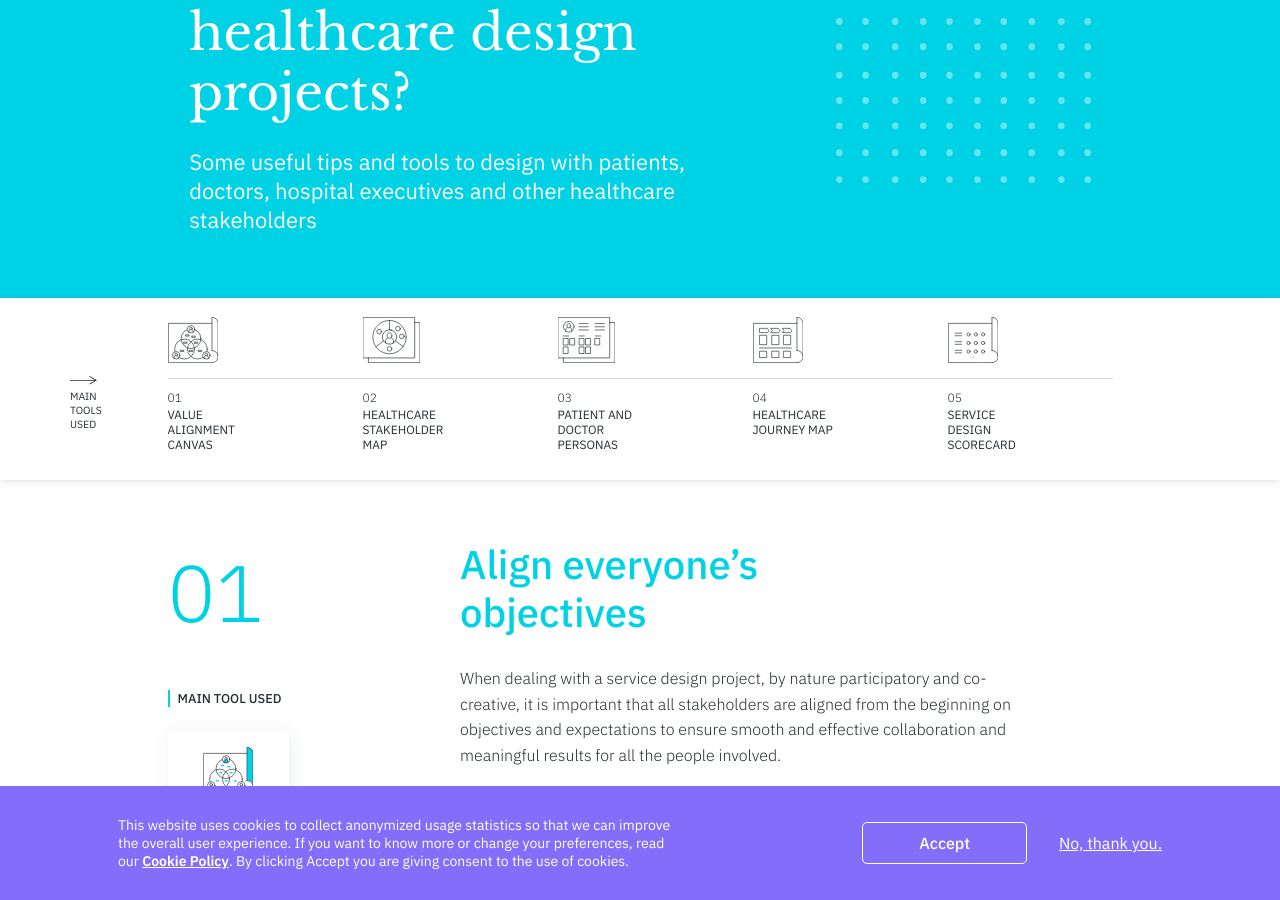
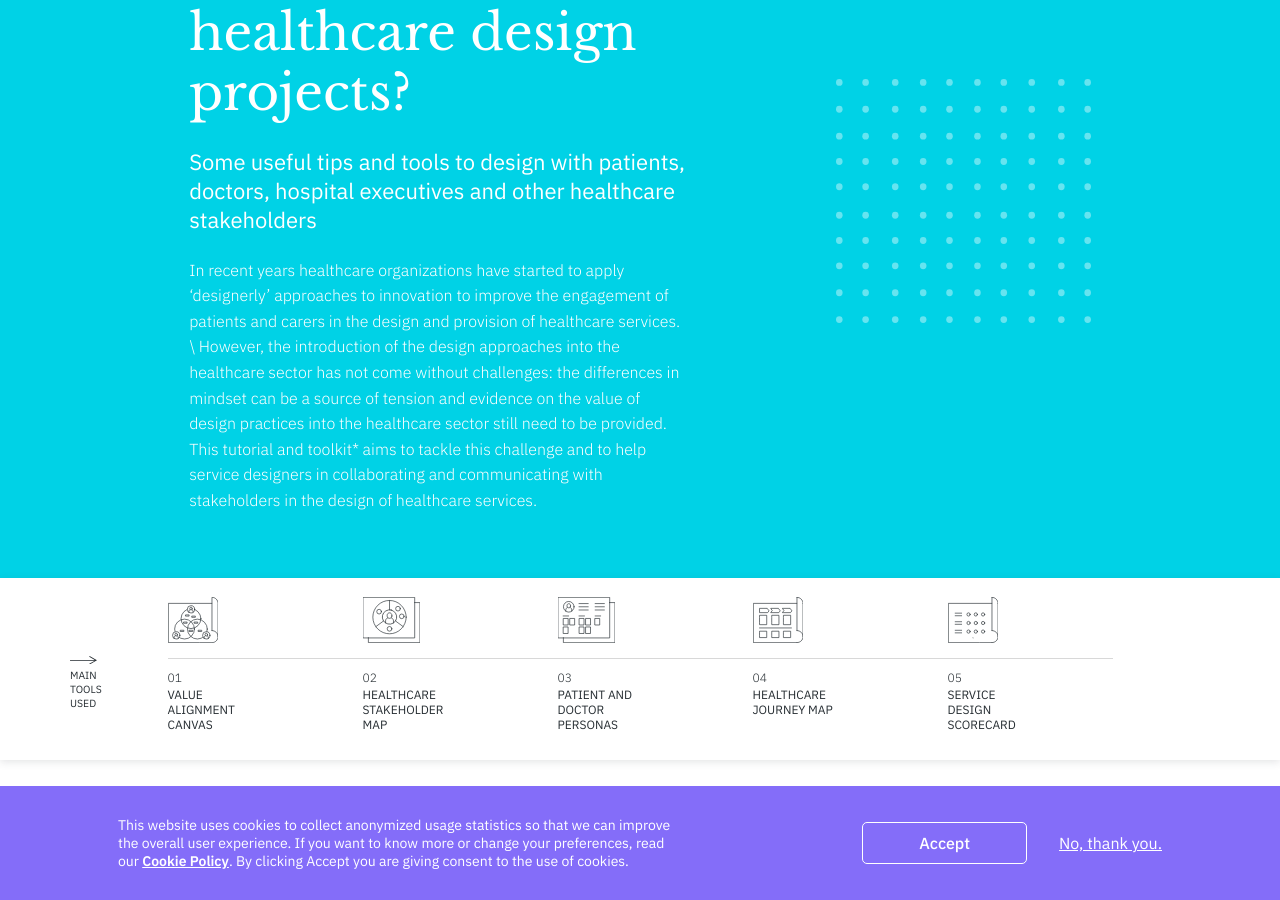
Before and after one commit to service-design-tools/sdt-website, a Jekyll site: the page built from _tutorials/how-to-collaborate-with-stakeholders-in-healthcare-design-projects.md, in a window 1280 px wide and 900 px high, scrolled down 324 px. Built offline with Jekyll 4.4.1, drawn with Linux system fonts in a browser that asks for light colours.

Commit message:
Update tutorial “how-to-collaborate-with-stakeholders-in-healthcare-design-projects”

```diff
--- a/_tutorials/how-to-collaborate-with-stakeholders-in-healthcare-design-projects.md
+++ b/_tutorials/how-to-collaborate-with-stakeholders-in-healthcare-design-projects.md
@@ -2,6 +2,12 @@
 title: How to collaborate with stakeholders in healthcare design projects?
 subtitle: Some useful tips and tools to design with patients, doctors, hospital
   executives and other healthcare stakeholders
+intro: >-
+  In recent years healthcare organizations have started to apply ‘designerly’
+  approaches to innovation to improve the engagement of patients and carers in
+  the design and provision of healthcare services. \
+
+  However, the introduction of the design approaches into the healthcare sector has not come without challenges: the differences in mindset can be a source of tension and evidence on the value of design practices into the healthcare sector still need to be provided. This tutorial and toolkit* aims to tackle this challenge and to help service designers in collaborating and communicating with stakeholders in the design of healthcare services.
 steps:
   - title: Align everyone’s objectives
     description: >-
@@ -107,4 +113,5 @@ steps:
     tool: Service design scorecard
 toolkit:
   pdf: /assets/images/uploads/healthcare-toolkit.pdf
+  image: /assets/images/uploads/healthcare-toolkit.jpg
 ---
```
Also changed, not shown: assets/images/uploads/healthcare-toolkit.jpg (added).
